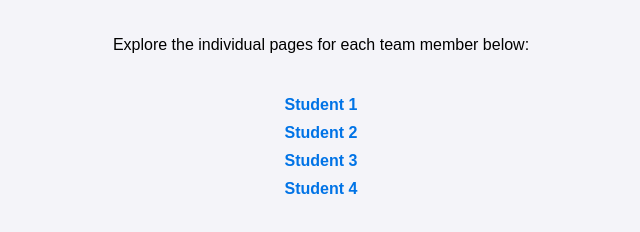
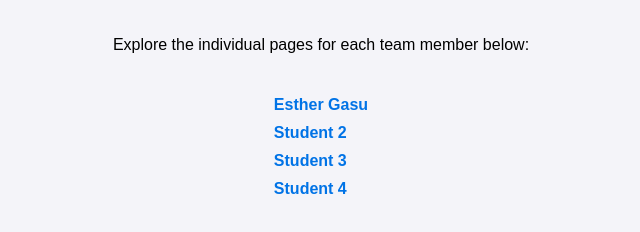
Before and after one commit to JaneElorm/CI-CD-LAB6, a plain HTML site: page index.html in a window 1280 px wide. Shown: the part 318-550 px from the top of the page, without its empty margins (319-959 px from the left). Drawn offline with Linux system fonts and the light colour scheme.

Commit message:
modified redirection link

```diff
--- a/index.html
+++ b/index.html
@@ -40,7 +40,7 @@
     <p>Explore the individual pages for each team member below:</p>
 
     <ul class="links">
-        <li><a href="Esther_Gasu.html">Student 1</a></li>
+        <li><a href="esther's_page.html">Esther Gasu</a></li>
         <li><a href="Angela_Benning.html">Student 2</a></li>
         <li><a href="Janet_Ashigbui.html">Student 3</a></li>
         <li><a href="Joel_Kodji.html">Student 4</a></li>
```
